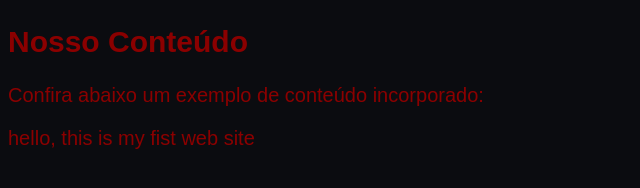
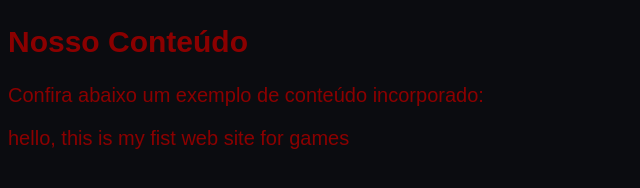
Before and after one commit to ViniciusKpz/Site_game, a plain HTML site: page article.html in a window 1280 px wide. Shown: the whole page, without its empty margins (0-640 px from the left). Drawn offline with Linux system fonts and the light colour scheme.

Commit message:
Update article.html

```diff
--- a/article.html
+++ b/article.html
@@ -9,6 +9,6 @@
 <body class="Corpo_texto">
     <h2>Nosso Conteúdo</h2>
     <p>Confira abaixo um exemplo de conteúdo incorporado:</p>
-    hello, this is my fist web site
+    hello, this is my fist web site for games
 </body>
 </html>
```
